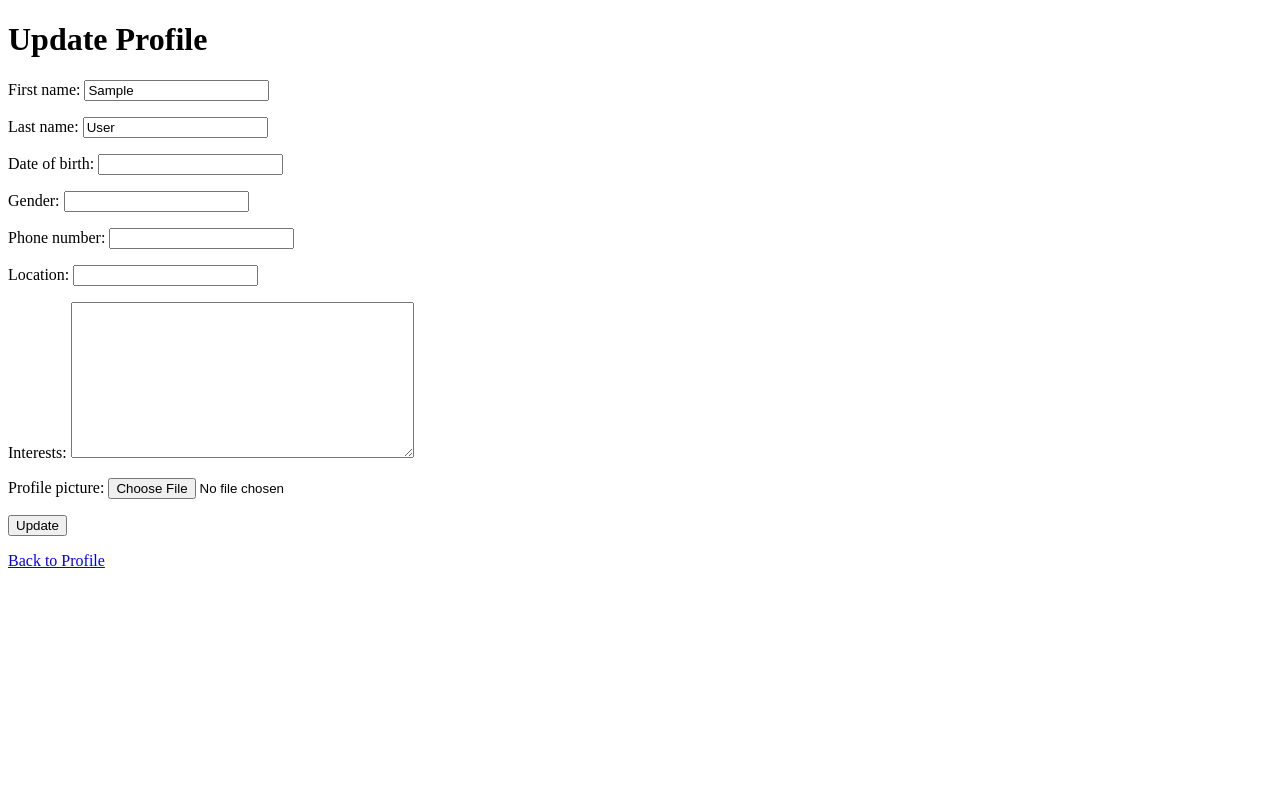
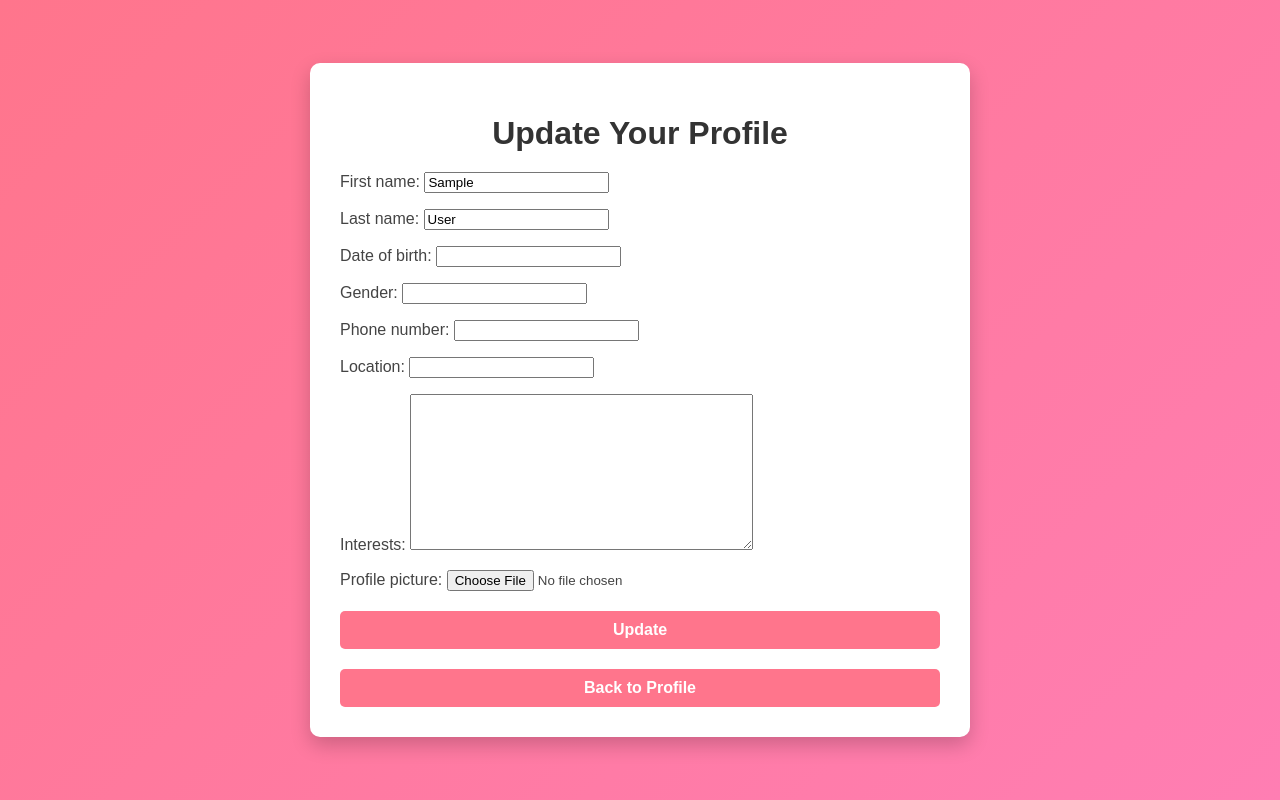
Before and after one commit to Abd2023/akili_etkinlik_planlama, a Django app: page /user/profile/update/ in a window 1280 px wide. Run offline with Django 5.2, Linux system fonts and the light colour scheme; the visitor is signed in with stand-in values (Sample User, id 1).

Commit message:
profile ve profile update sayfalarin design yapildi

```diff
--- a/akili_etkinlik_planlama/settings.py
+++ b/akili_etkinlik_planlama/settings.py
@@ -166,7 +166,7 @@ STATICFILES_DIRS = [
 
 # Media files (user-uploaded content)
 MEDIA_URL = '/media/'
-MEDIA_ROOT = BASE_DIR / 'media'
+MEDIA_ROOT = os.path.join(BASE_DIR, 'media')
 
 # Default primary key field type
 # https://docs.djangoproject.com/en/5.0/ref/settings/#default-auto-field
--- a/akili_etkinlik_planlama/urls.py
+++ b/akili_etkinlik_planlama/urls.py
@@ -21,7 +21,8 @@ from event_management.views import home  # Import the home view
 from event_management.admin_views import admin_report  # Import your view
 from admin_panel.admin import custom_admin_site  # Import your custom admin site  # Import the custom admin site
 from user_management.views import login
-
+from django.conf import settings
+from django.conf.urls.static import static  # Import static settings
 
 
 
@@ -42,3 +43,9 @@ urlpatterns = [
     path('password-reset-complete/', auth_views.PasswordResetCompleteView.as_view(template_name='registration/password_reset_complete.html'), name='password_reset_complete'),
 
 ]
+
+
+
+# Serve media files during development
+if settings.DEBUG:
+    urlpatterns += static(settings.MEDIA_URL, document_root=settings.MEDIA_ROOT)
--- /dev/null
+++ b/static/css/profile.css
@@ -0,0 +1,91 @@
+/* Base Styles */
+body {
+    font-family: 'Montserrat', sans-serif;
+    background: linear-gradient(135deg, #ff758c, #ff7eb3);
+    color: #444;
+    margin: 0;
+    display: flex;
+    justify-content: center;
+    align-items: center;
+    min-height: 100vh;
+}
+
+.profile-container, .update-profile-container {
+    background: #fff;
+    border-radius: 10px;
+    box-shadow: 0 8px 20px rgba(0, 0, 0, 0.2);
+    padding: 30px;
+    max-width: 600px;
+    width: 100%;
+    animation: fadeIn 0.6s ease-in-out;
+}
+
+h1 {
+    color: #333;
+    text-align: center;
+    margin-bottom: 20px;
+}
+
+.profile-picture {
+    display: block;
+    margin: 0 auto 15px;
+    width: 120px;
+    height: 120px;
+    border-radius: 50%;
+    border: 2px solid #ff7eb3;
+    object-fit: cover;
+}
+
+.profile-details p, .achievements-container ul li {
+    margin: 10px 0;
+    line-height: 1.5;
+}
+
+.total-points {
+    font-size: 1.4em;
+    color: #4caf50;
+    font-weight: bold;
+}
+
+.edit-button, .update-button, .back-button {
+    display: block;
+    width: 100%;
+    background: #ff758c;
+    color: #fff;
+    border: none;
+    padding: 10px 20px;
+    border-radius: 5px;
+    font-size: 16px;
+    font-weight: bold;
+    margin-top: 20px;
+    cursor: pointer;
+    transition: background 0.3s;
+}
+
+.edit-button:hover, .update-button:hover, .back-button:hover {
+    background: #ff4b6b;
+}
+
+.achievements-container {
+    margin-top: 20px;
+    padding: 15px;
+    background: #f9f9f9;
+    border: 1px solid #ddd;
+    border-radius: 8px;
+}
+
+.achievements-container h3 {
+    margin-top: 0;
+}
+
+/* Animations */
+@keyframes fadeIn {
+    from {
+        opacity: 0;
+        transform: translateY(20px);
+    }
+    to {
+        opacity: 1;
+        transform: translateY(0);
+    }
+}
--- /dev/null
+++ b/static/js/profile.js
@@ -0,0 +1,15 @@
+// Profile Animation
+document.addEventListener('DOMContentLoaded', () => {
+    const editButton = document.querySelector('.edit-button');
+    const backButton = document.querySelector('.back-button');
+
+    // Add animation on button hover
+    [editButton, backButton].forEach(button => {
+        button.addEventListener('mouseover', () => {
+            button.style.transform = 'scale(1.05)';
+        });
+        button.addEventListener('mouseout', () => {
+            button.style.transform = 'scale(1)';
+        });
+    });
+});
--- a/user_management/templates/user_management/profile_update.html
+++ b/user_management/templates/user_management/profile_update.html
@@ -1,17 +1,23 @@
+{% load static %}
+
 <!DOCTYPE html>
 <html lang="en">
 <head>
     <meta charset="UTF-8">
     <meta name="viewport" content="width=device-width, initial-scale=1.0">
     <title>Update Profile</title>
+    <link rel="stylesheet" href="{% static 'css/profile.css' %}">
 </head>
 <body>
-    <h1>Update Profile</h1>
-    <form method="post" enctype="multipart/form-data">
-        {% csrf_token %}
-        {{ form.as_p }}
-        <button type="submit">Update</button>
-    </form>
-    <p><a href="{% url 'profile' %}">Back to Profile</a></p>
+    <div class="update-profile-container">
+        <h1>Update Your Profile</h1>
+        <form method="post" enctype="multipart/form-data">
+            {% csrf_token %}
+            {{ form.as_p }}
+            <button type="submit" class="update-button">Update</button>
+        </form>
+        <button onclick="window.location.href='{% url 'profile' %}'" class="back-button">Back to Profile</button>
+    </div>
+    <script src="{% static 'js/profile.js' %}"></script>
 </body>
 </html>
```
Also changed, not shown: user_management/templates/user_management/profile.html (+9 -33 lines), media/profile_pics/13d4f7cf-bcfd-4901-88c5-b4947e96096d.jpg (deleted), media/profile_pics/13d4f7cf-bcfd-4901-88c5-b4947e96096d_N1AdFIV.jpg (deleted), media/profile_pics/WhatsApp_Image_2024-11-30_at_01.55.34_9fa42d97.jpg (added), media/profile_pics/diana.jpg (added), profile_pics/WhatsApp Image 2024-11-30 at 01.55.34_9fa42d97.jpg (added), profile_pics/diana.jpg (added).
